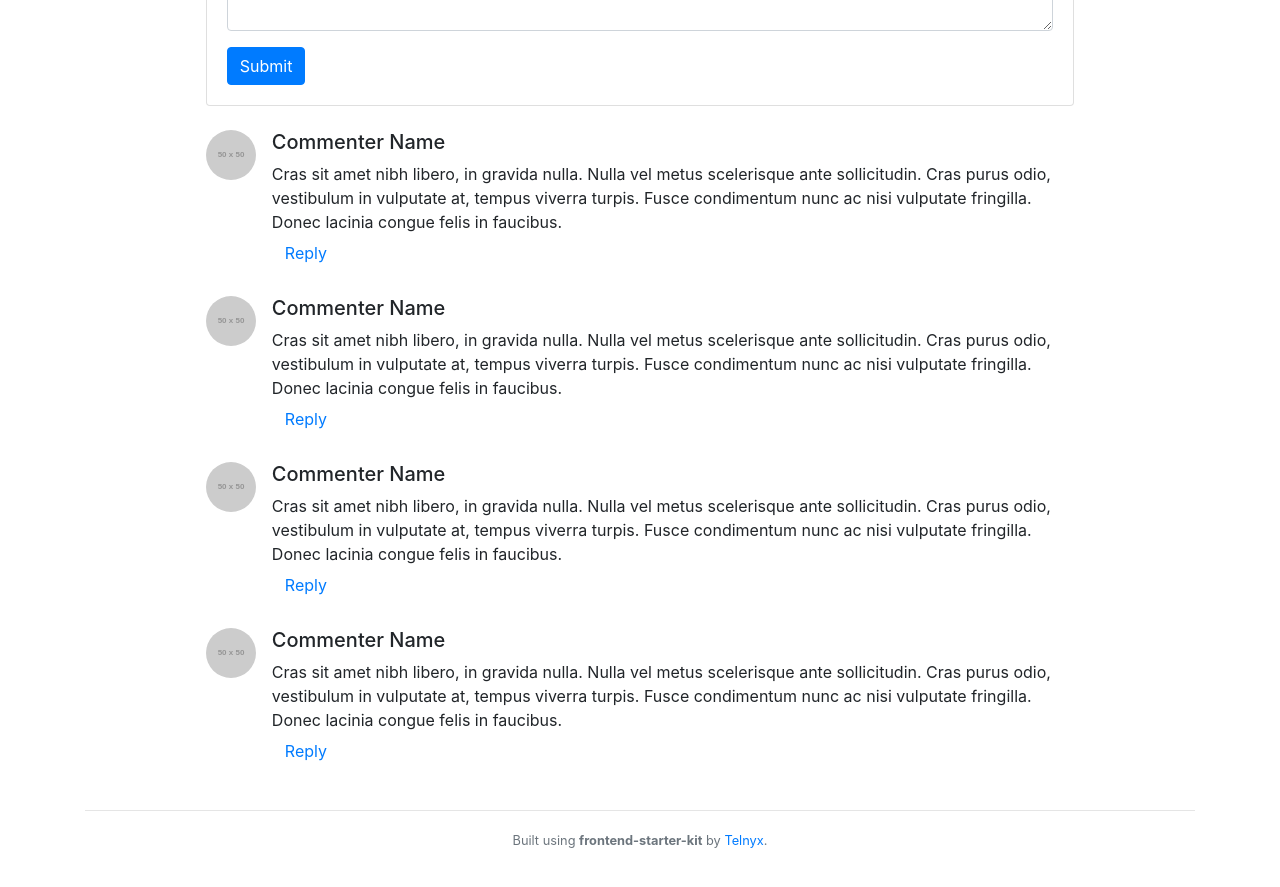
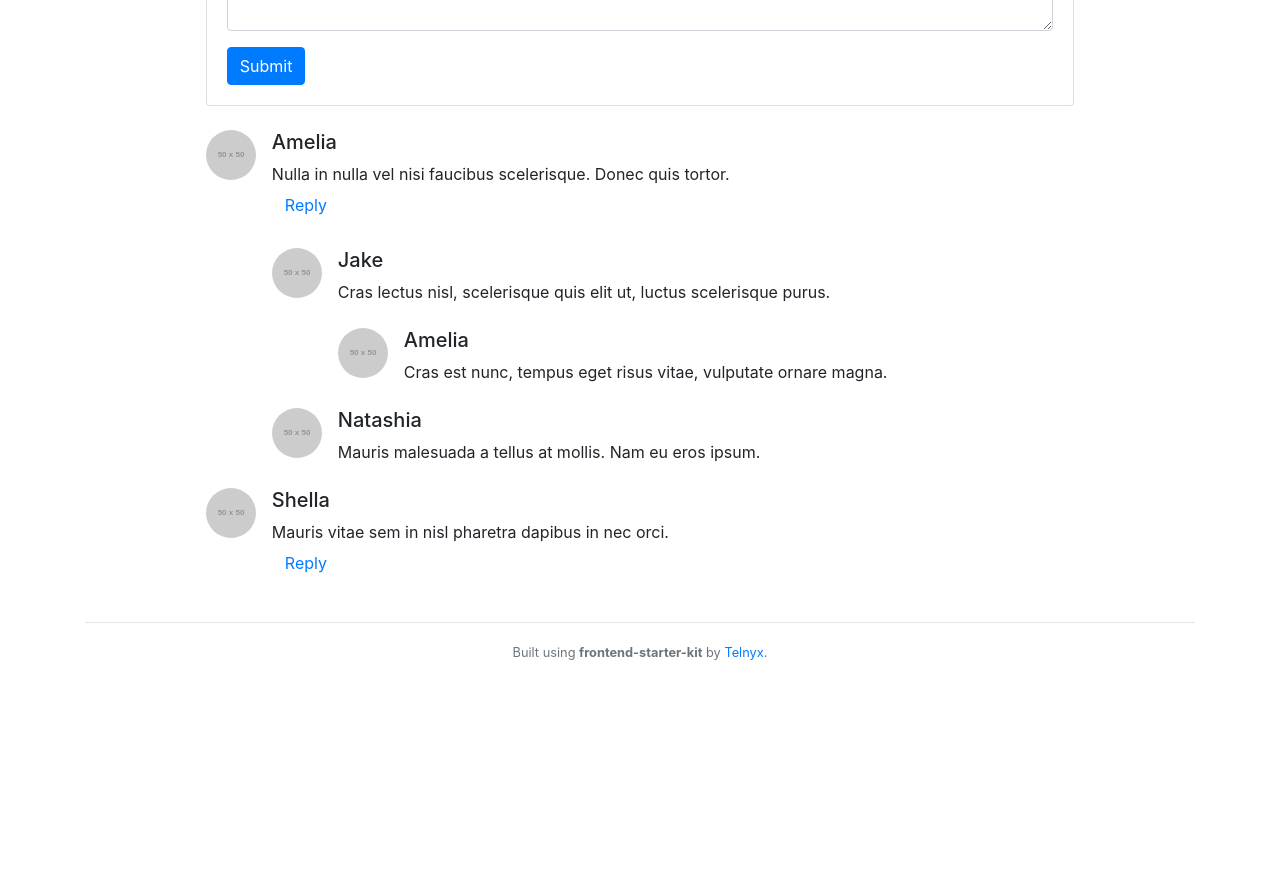
Before and after one commit to diogoaoliveira/telnyx-code-challenge, a React app: page /blog/1/blog-post-1 in a window 1280 px wide. Shown: the part 880-1767 px from the top of the page. After the commit the page ends 1583 px from the top, so only its background shows below. Built offline with nearby package versions, Linux system fonts and the light colour scheme; data requests are answered from the project's data file.

Commit message:
Added Replies

```diff
--- a/src/actions/index.js
+++ b/src/actions/index.js
@@ -1,17 +1,29 @@
 import {
   GET_ALL_POSTS,
   GET_POST_BY_ID,
+  GET_COMMENTS_BY_POST,
 } from './types';
-import * as PostAPI from '../utils/PostsAPI';
+import * as PostsAPI from '../utils/PostsAPI';
+import * as CommentsAPI from '../utils/CommentsAPI';
 
 export const getAllPosts = () => dispatch => {
-  PostAPI.getAll().then(posts => {
+  PostsAPI.getAll().then(posts => {
     dispatch({ type: GET_ALL_POSTS, payload: posts });
   });
 }
 
 export const getPostById = postId => dispatch => {
-  PostAPI.getById(postId).then(post => {
+  PostsAPI.getById(postId).then(post => {
     dispatch({ type: GET_POST_BY_ID, payload: post });
+
+    CommentsAPI.getByPost(postId).then(comments => {
+      dispatch({ type: GET_COMMENTS_BY_POST, payload: comments });
+    });
   });
 }
+
+export const getCommentsByPost = postId => dispatch => {
+  CommentsAPI.getByPost(postId).then(comments => {
+    dispatch({ type: GET_COMMENTS_BY_POST, payload: comments });
+  });
+}
--- a/src/actions/types.js
+++ b/src/actions/types.js
@@ -1,3 +1,4 @@
 // POSTS
 export const GET_ALL_POSTS = 'GET_ALL_POSTS';
 export const GET_POST_BY_ID = 'GET_POST_BY_ID';
+export const GET_COMMENTS_BY_POST = 'GET_COMMENTS_BY_POST';
--- a/src/app/blog/Blog.jsx
+++ b/src/app/blog/Blog.jsx
@@ -14,7 +14,6 @@ class Blog extends React.Component {
   }
 
   render() {
-    console.log(this.props.posts)
     return (
       <div className='container'>
         <h1>Blog</h1>
--- a/src/app/blog/post/PostSingle.jsx
+++ b/src/app/blog/post/PostSingle.jsx
@@ -5,7 +5,8 @@ import {
   CommentList,
 } from './comment';
 import {
-  getPostById
+  getPostById,
+  getCommentsByPost,
 } from '../../../actions';
 import moment from 'moment';
 
@@ -14,7 +15,6 @@ class PostSingle extends React.Component {
     this.props.getPostById(this.props.match.params.postId);
   }
   render() {
-    console.log(this.props);
     const { post } = this.props;
     return (
       <div className="container">
@@ -33,7 +33,7 @@ class PostSingle extends React.Component {
               <div dangerouslySetInnerHTML={{ __html: post.content }}/>
               <hr />
               <CommentForm />
-              <CommentList />
+              <CommentList comments={this.props.comments} />
             </div>
           </div>
         </div>
@@ -41,14 +41,16 @@ class PostSingle extends React.Component {
   }
 }
 
-const mapStateToProps = ({ post }) => {
+const mapStateToProps = ({ post, comment }) => {
   return {
-    post: post.singlePost
+    post: post.singlePost,
+    comments: comment.commentsData,
   }
 }
 
 const mapDispatchToProps = {
-  getPostById
+  getPostById,
+  getCommentsByPost,
 }
 
 export default connect(mapStateToProps, mapDispatchToProps)(PostSingle);
--- a/src/app/blog/post/comment/Comment.jsx
+++ b/src/app/blog/post/comment/Comment.jsx
@@ -11,18 +11,21 @@ class Comment extends React.Component {
 
   render() {
     const { showReply } = this.state;
+    const { comment, isReply, children } = this.props;
+    const cssClass = isReply ? ['media', 'mt-4'].join(" ") : ['media', 'mb-4'].join(" ")
     return (
-      <div className="media mb-4">
+      <div className={cssClass}>
         <img className="d-flex mr-3 rounded-circle" src="http://placehold.it/50x50" alt="" />
         <div className="media-body">
-          <h5 className="mt-0">Commenter Name</h5>
-          Cras sit amet nibh libero, in gravida nulla. Nulla vel metus scelerisque ante sollicitudin. Cras purus odio, vestibulum in vulputate at, tempus viverra turpis. Fusce condimentum nunc ac nisi vulputate fringilla. Donec lacinia congue felis in faucibus.
+          <h5 className="mt-0">{comment.user}</h5>
+          {comment.content}
           <div>
             <button className="btn btn-link" onClick={this.showReplyForm}>Reply</button>
           </div>
           <div>
             {showReply && <CommentForm />}
           </div>
+          { children && children }
         </div>
       </div>
     );
--- a/src/app/blog/post/comment/CommentList.jsx
+++ b/src/app/blog/post/comment/CommentList.jsx
@@ -1,13 +1,43 @@
 import React from 'react';
 import Comment from './Comment';
+import Reply from './Reply';
 
-const CommentList = () => (
-  <div>
-    <Comment />
-    <Comment />
-    <Comment />
-    <Comment />
-  </div>
-);
+class CommentList extends React.Component {
+  renderComment(parentComment) {
+    const replies = this.props.comments.filter(comment => comment.parent_id === parentComment.id)
+    return (
+      <Comment key={parentComment.id} comment={parentComment}>
+        {replies.map(childComment => (
+          // <Comment isReply key={childComment.id} comment={childComment}>
+          //   {this.renderComment(childComment)}
+          // </Comment>
+          <Reply reply={childComment}>
+            {this.renderReplies(childComment)}
+          </Reply>
+        ))}
+      </Comment>
+    );
+  }
+
+  renderReplies(reply) {
+    const childReplies = this.props.comments.filter(comment => comment.parent_id === reply.id);
+    if (childReplies.length === 0)
+     return null;
+    return (
+      childReplies.map((reply, index) => (
+        <Reply reply={reply}>
+          {this.renderReplies(reply)}
+        </Reply>
+      ))
+    )
+  }
+
+  render() {
+    const parentComments = this.props.comments.filter(comment => comment.parent_id === null);
+    return (
+      parentComments.map((comment, index) => this.renderComment(comment))
+    );
+  }
+}
 
 export default CommentList;
--- /dev/null
+++ b/src/app/blog/post/comment/Reply.jsx
@@ -0,0 +1,14 @@
+import React from 'react';
+
+const Reply = ({ reply, children }) => (
+  <div className="media mt-4">
+    <img className="d-flex mr-3 rounded-circle" src="http://placehold.it/50x50" alt="" />
+    <div className="media-body">
+      <h5 className="mt-0">{reply.user}</h5>
+      {reply.content}
+      {children}
+    </div>
+  </div>
+);
+
+export default Reply;
--- a/src/reducers/comment_reducer.js
+++ b/src/reducers/comment_reducer.js
@@ -0,0 +1,12 @@
+import {
+  GET_COMMENTS_BY_POST
+} from '../actions/types';
+
+export default (state = { commentsData: [] }, action) => {
+  switch (action.type) {
+    case GET_COMMENTS_BY_POST:
+      return { ...state, commentsData: action.payload };
+    default:
+      return state;
+  }
+}
--- a/src/reducers/index.js
+++ b/src/reducers/index.js
@@ -1,9 +1,11 @@
 import { createStore, applyMiddleware, combineReducers } from 'redux';
 import thunk from 'redux-thunk';
 import postReducer from './post_reducer';
+import commentReducer from './comment_reducer';
 
 const rootReducer = combineReducers({
   post: postReducer,
+  comment: commentReducer,
 });
 
 const store = createStore(rootReducer, applyMiddleware(thunk));
--- a/src/utils/CommentsAPI.js
+++ b/src/utils/CommentsAPI.js
@@ -0,0 +1,6 @@
+const apiURL = 'http://localhost:9001';
+
+export const getByPost = (postId) =>
+  fetch(`${apiURL}/comments?postId=${postId}`)
+    .then(res => res.json())
+    .then(comments => comments)
```
